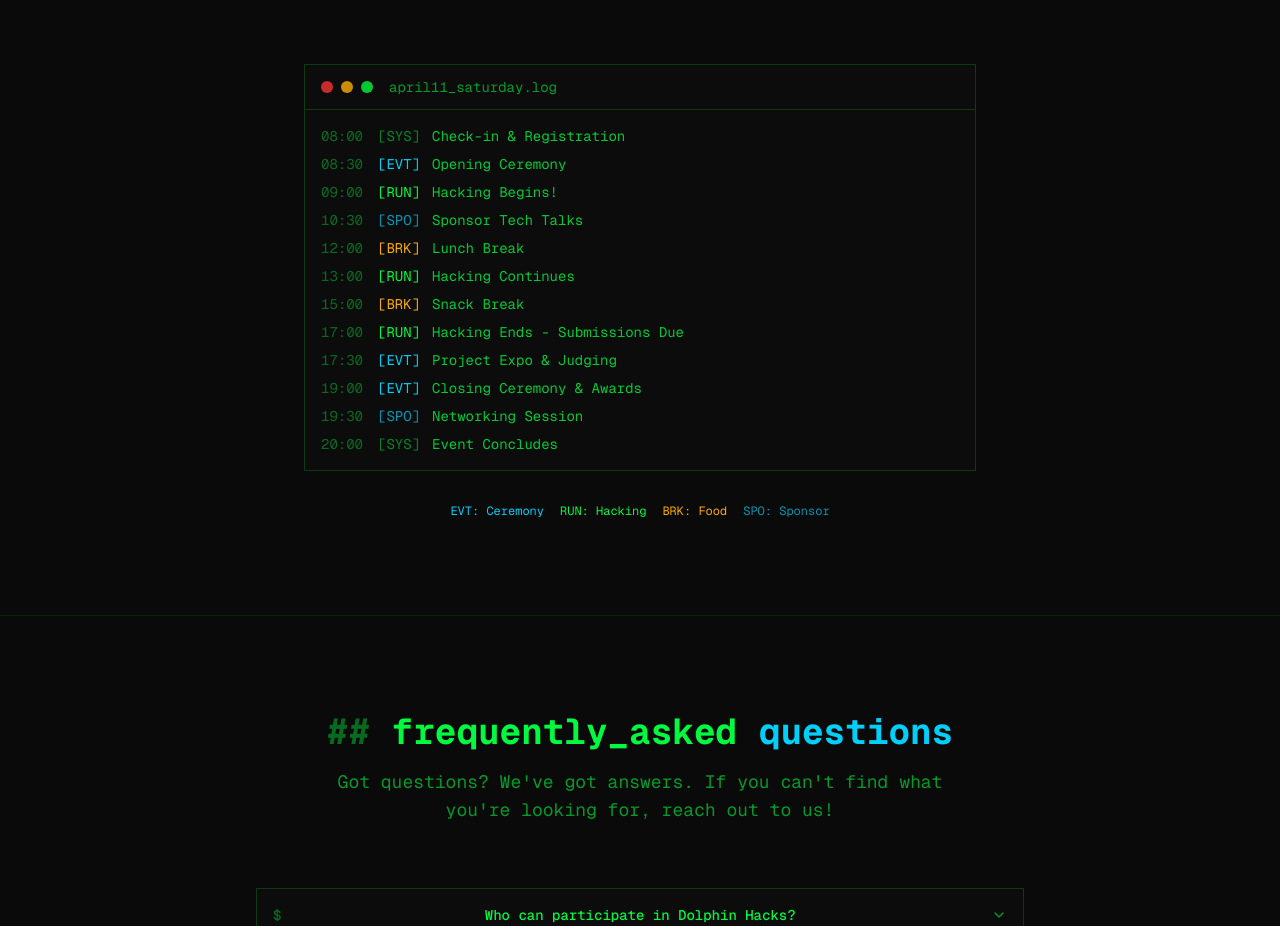
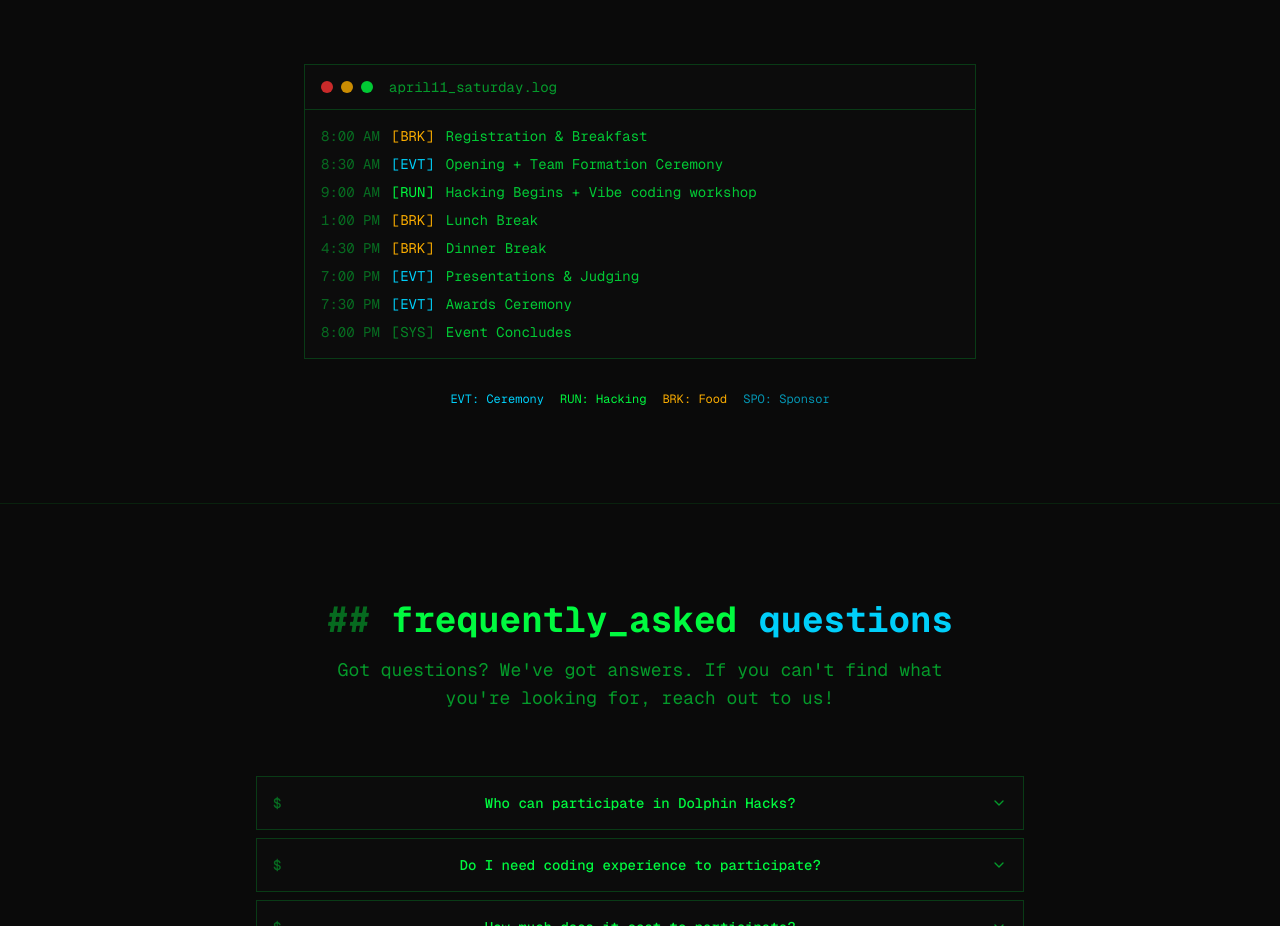
Before and after one commit to xiajieou/HackCSI, a Next.js app: page / in a window 1280 px wide. Shown: the part 2000-2926 px from the top of the page. Built offline with nearby package versions, Linux system fonts and the light colour scheme.

Commit message:
change schedule

```diff
--- a/src/components/Schedule.tsx
+++ b/src/components/Schedule.tsx
@@ -1,17 +1,13 @@
 export function Schedule() {
   const events = [
-    { time: "08:00", event: "Check-in & Registration", type: "logistics" },
-    { time: "08:30", event: "Opening Ceremony", type: "ceremony" },
-    { time: "09:00", event: "Hacking Begins!", type: "hacking" },
-    { time: "10:30", event: "Sponsor Tech Talks", type: "sponsor" },
-    { time: "12:00", event: "Lunch Break", type: "food" },
-    { time: "13:00", event: "Hacking Continues", type: "hacking" },
-    { time: "15:00", event: "Snack Break", type: "food" },
-    { time: "17:00", event: "Hacking Ends - Submissions Due", type: "hacking" },
-    { time: "17:30", event: "Project Expo & Judging", type: "ceremony" },
-    { time: "19:00", event: "Closing Ceremony & Awards", type: "ceremony" },
-    { time: "19:30", event: "Networking Session", type: "sponsor" },
-    { time: "20:00", event: "Event Concludes", type: "logistics" },
+    { time: "8:00 AM", event: "Registration & Breakfast", type: "food" },
+    { time: "8:30 AM", event: "Opening + Team Formation Ceremony", type: "ceremony" },
+    { time: "9:00 AM", event: "Hacking Begins + Vibe coding workshop", type: "hacking" },
+    { time: "1:00 PM", event: "Lunch Break", type: "food" },
+    { time: "4:30 PM", event: "Dinner Break", type: "food" },
+    { time: "7:00 PM", event: "Presentations & Judging", type: "ceremony" },
+    { time: "7:30 PM", event: "Awards Ceremony", type: "ceremony" },
+    { time: "8:00 PM", event: "Event Concludes", type: "logistics" },
   ];
 
   const getTypeLabel = (type: string) => {
```
